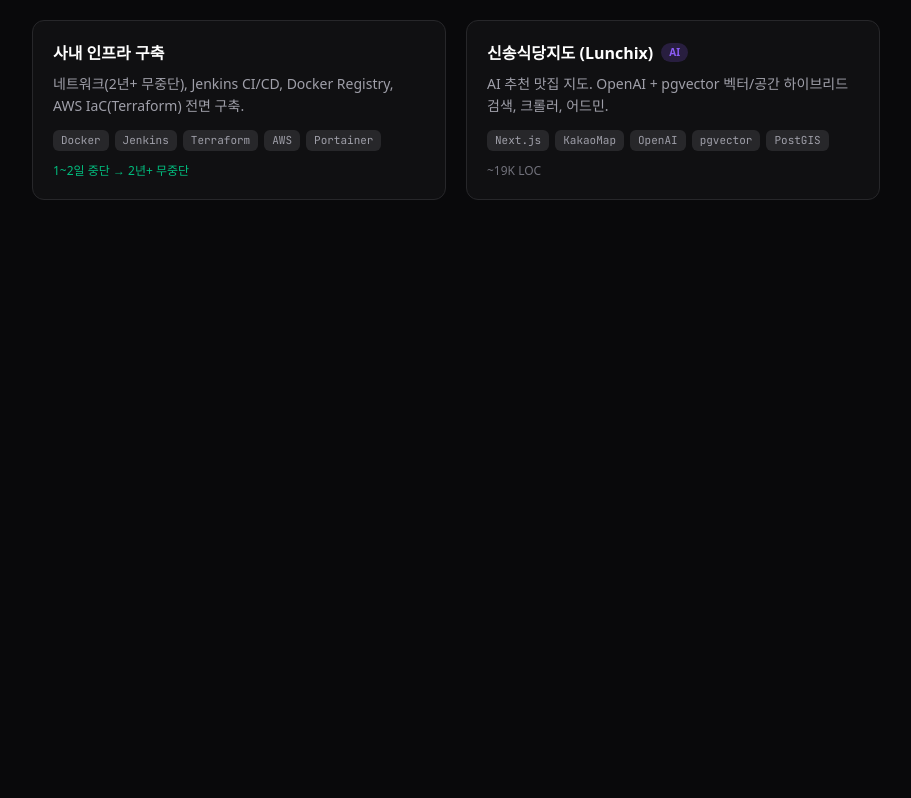
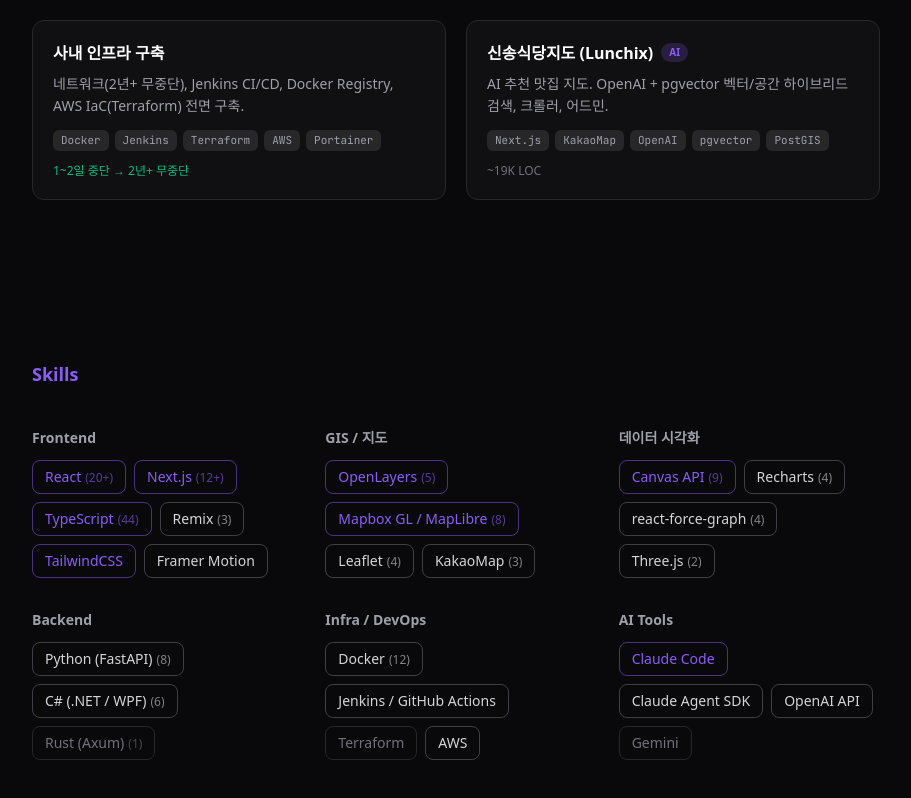
Before and after one commit to AustinKimDev/recruit-portfolio, a Next.js app: page / in a window 1280 px wide. Shown: the part 2540-3338 px from the top of the page, without its empty margins (184-1095 px from the left). Before the commit the page ends 2820 px from the top, so only its background shows below. Built offline with nearby package versions, Linux system fonts and the light colour scheme; a web font is replaced by a local one.

Commit message:
feat: add Skills section with category groups

```diff
--- a/src/app/page.tsx
+++ b/src/app/page.tsx
@@ -2,6 +2,7 @@ import { Hero } from "@/components/hero";
 import { About } from "@/components/about";
 import { Experience } from "@/components/experience";
 import { Projects } from "@/components/projects";
+import { Skills } from "@/components/skills";
 
 export default function Home() {
   return (
@@ -10,6 +11,7 @@ export default function Home() {
       <About />
       <Experience />
       <Projects />
+      <Skills />
     </main>
   );
 }
--- /dev/null
+++ b/src/components/skills.tsx
@@ -0,0 +1,40 @@
+import { skillCategories } from "@/data/skills";
+import { SectionWrapper } from "./section-wrapper";
+
+const levelStyle = {
+  primary: "border-accent/50 text-accent",
+  secondary: "border-zinc-700 text-zinc-300",
+  experience: "border-zinc-800 text-zinc-500",
+} as const;
+
+export function Skills() {
+  return (
+    <SectionWrapper id="skills">
+      <h3 className="mb-10 text-lg font-semibold text-accent">Skills</h3>
+      <div className="grid gap-8 sm:grid-cols-2 lg:grid-cols-3">
+        {skillCategories.map((cat) => (
+          <div key={cat.name}>
+            <h4 className="mb-3 text-sm font-semibold text-zinc-400">
+              {cat.name}
+            </h4>
+            <div className="flex flex-wrap gap-2">
+              {cat.items.map((item) => (
+                <span
+                  key={item.name}
+                  className={`rounded-lg border px-3 py-1.5 text-sm ${levelStyle[item.level ?? "secondary"]}`}
+                >
+                  {item.name}
+                  {item.projectCount && (
+                    <span className="ml-1 text-xs opacity-60">
+                      ({item.projectCount})
+                    </span>
+                  )}
+                </span>
+              ))}
+            </div>
+          </div>
+        ))}
+      </div>
+    </SectionWrapper>
+  );
+}
```
